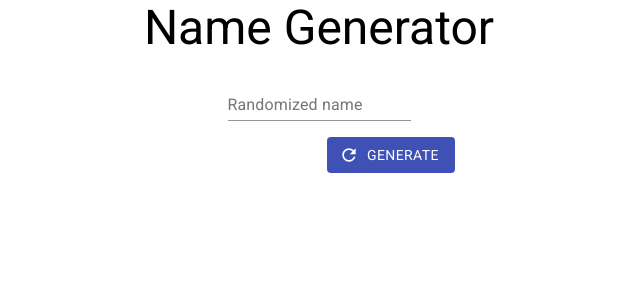
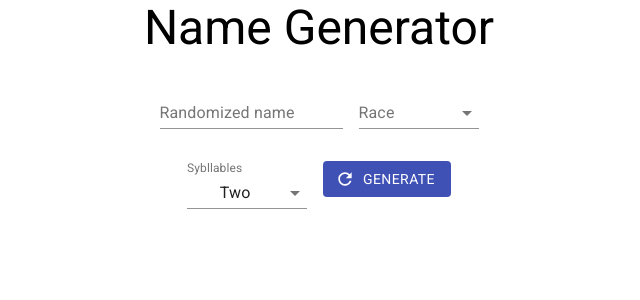
Before and after one commit to mvlasaty23/dnd-name-generator-pwa, a React (Create React App) app: page / in a window 1280 px wide. Shown: the top 300 px of the page, without its empty margins (321-961 px from the left). Built offline with nearby package versions, Linux system fonts and the light colour scheme.

Commit message:
add formcontrols for syllables count and race

```diff
--- a/src/App.tsx
+++ b/src/App.tsx
@@ -1,4 +1,16 @@
-import { Button, createStyles, Grid, makeStyles, TextField, Theme, Typography } from '@material-ui/core';
+import {
+  Button,
+  createStyles,
+  FormControl,
+  Grid,
+  InputLabel,
+  makeStyles,
+  MenuItem,
+  Select,
+  TextField,
+  Theme,
+  Typography,
+} from '@material-ui/core';
 import RefreshIcon from '@material-ui/icons/Refresh';
 import 'fontsource-roboto';
 import React from 'react';
@@ -10,6 +22,10 @@ const suffix = ['asd', 'das', 'sad', 'def', 'fed', 'aed', 'dea', 'oid', 'dio', '
 
 const useStyles = makeStyles((theme: Theme) =>
   createStyles({
+    formControl: {
+      margin: theme.spacing(1),
+      minWidth: 120,
+    },
     generateBtn: {
       textAlign: 'left',
     },
@@ -32,6 +48,17 @@ function App() {
   }
 
   const classes = useStyles();
+
+  const [race, setRace] = React.useState('');
+  const handleRaceChange = (event: React.ChangeEvent<{ value: unknown }>) => {
+    setRace(event.target.value as string);
+  };
+
+  const [syllablesCount, setSyllablesCount] = React.useState(2);
+  const handleSyllablesCountChange = (event: React.ChangeEvent<{ value: unknown }>) => {
+    setSyllablesCount(event.target.value as number);
+  };
+
   const [name, setName] = React.useState('');
 
   return (
@@ -39,13 +66,36 @@ function App() {
       <Typography variant="h3" component="h2" gutterBottom>
         Name Generator
       </Typography>
-      <form noValidate autoComplete="off">
+      <form className={classes.formControl}>
         <Grid container spacing={2}>
           <Grid item xs={12}>
-            <TextField id="input-name" label="Randomized name" value={name} />
+            <FormControl className={classes.formControl}>
+              <TextField id="name-input" label="Randomized name" value={name} />
+            </FormControl>
+            <FormControl className={classes.formControl}>
+              <InputLabel id="race-select-label">Race</InputLabel>
+              <Select labelId="race-select-label" id="race-select" value={race} onChange={handleRaceChange}>
+                <MenuItem value="dwarf">Dwarf</MenuItem>
+                <MenuItem value="elve">Elve</MenuItem>
+                <MenuItem value="human">Human</MenuItem>
+              </Select>
+            </FormControl>
           </Grid>
-          <Grid item xs={6}></Grid>
-          <Grid item xs={6} className={classes.generateBtn}>
+          <Grid item xs={12}>
+            <FormControl className={classes.formControl}>
+              <InputLabel id="syllables-count-select-label">Sybllables</InputLabel>
+              <Select
+                labelId="syllables-count-select-label"
+                id="syllables-count-select"
+                value={syllablesCount}
+                onChange={handleSyllablesCountChange}
+              >
+                <MenuItem value={2}>Two</MenuItem>
+                <MenuItem value={3}>Three</MenuItem>
+                <MenuItem value={4}>Four</MenuItem>
+              </Select>
+            </FormControl>
+            <FormControl className={classes.formControl}>
               <Button
                 variant="contained"
                 color="primary"
@@ -55,6 +105,7 @@ function App() {
               >
                 Generate
               </Button>
+            </FormControl>
           </Grid>
         </Grid>
       </form>
```
Lines whose indentation alone changed are shown as unchanged.
